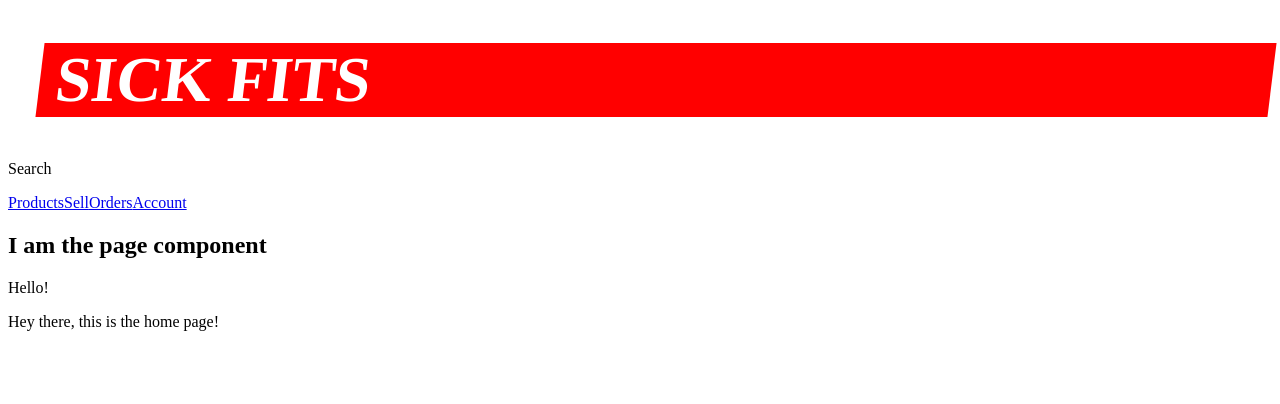
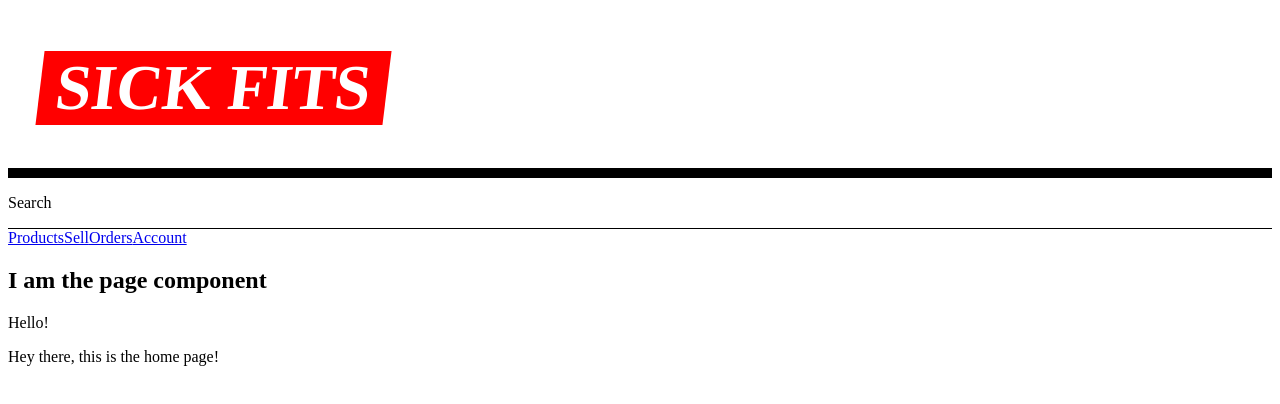
Before and after one commit to islomar/advanced-react-graphql-course, a Next.js app in the folder frontend/: page / in a window 1280 px wide. Shown: the top 404 px of the page. Built offline with nearby package versions, Linux system fonts and the light colour scheme.

Commit message:
Module 3: create and apply another Styled Component, HeaderStyles

```diff
--- a/frontend/components/Header.js
+++ b/frontend/components/Header.js
@@ -16,18 +16,34 @@ const Logo = styled.h1`
   }
 `;
 
+const HeaderStyles = styled.header`
+  .bar {
+    border-bottom: 10px solid var(--black, black);
+    display: grid;
+    grid-template-columns: auto 1fr;
+    justify-content: space-between;
+    align-items: center;
+  }
+
+  .sub-bar {
+    border-bottom: 1px solid var(--black, black);
+    display: grid;
+    grid-template-columns: auto 1fr;
+  }
+`;
+
 export default function Header() {
   return (
-    <header>
+    <HeaderStyles>
       <div className="bar">
         <Logo>
           <Link href="/">Sick fits</Link>
         </Logo>
       </div>
-      <div className="sub-class">
+      <div className="sub-bar">
         <p>Search</p>
       </div>
       <Nav />
-    </header>
+    </HeaderStyles>
   );
 }
```
Also changed, not shown: 1 other file (tests, documents, lock files or other folders).
